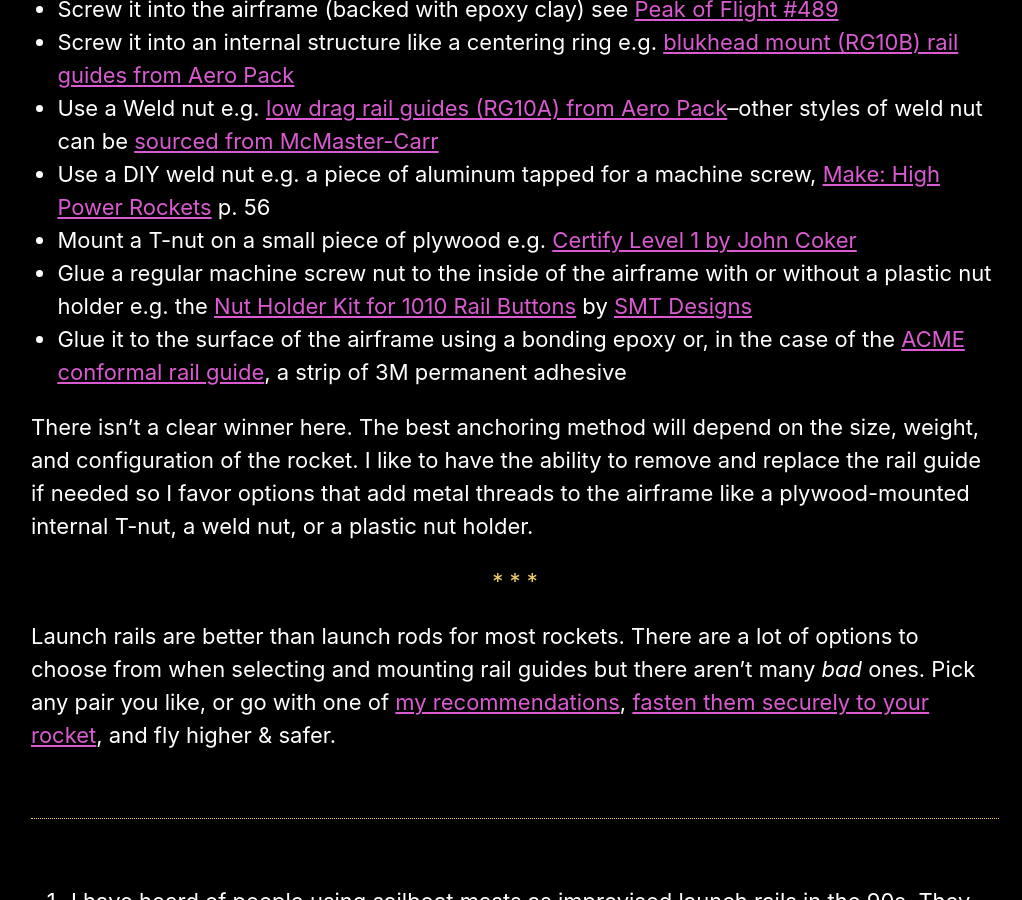
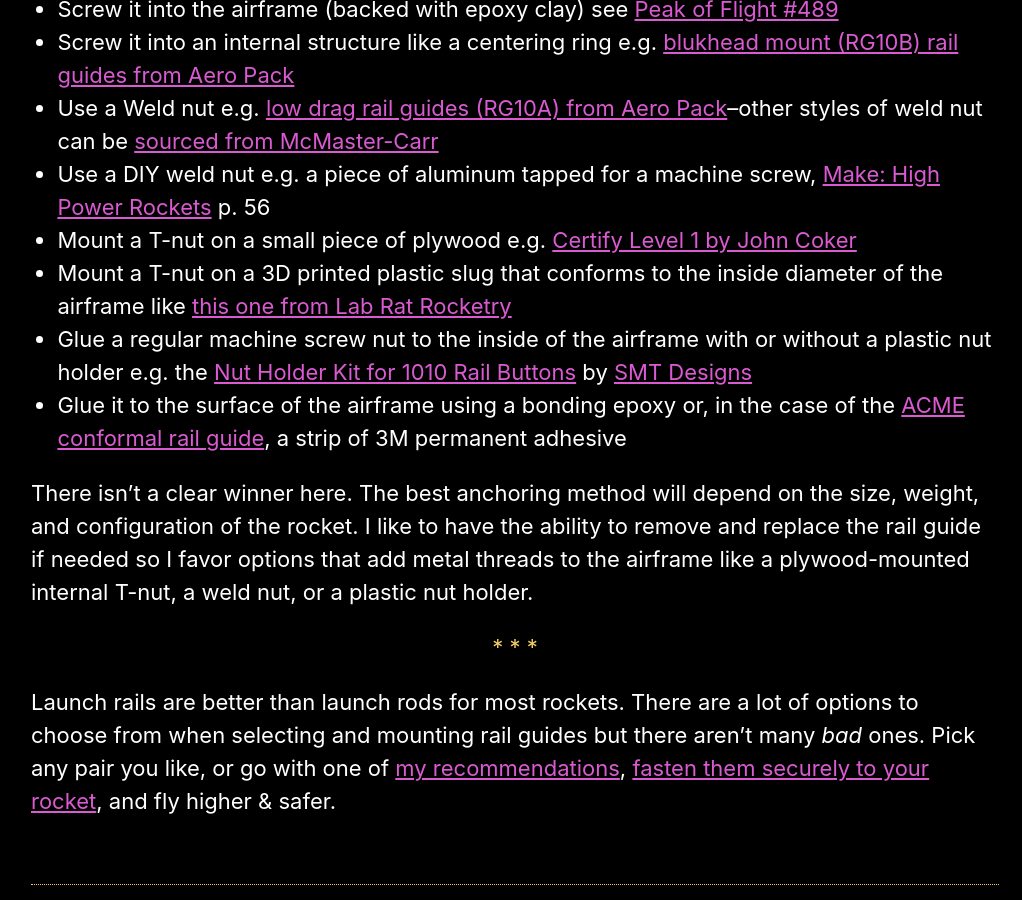
Before and after one commit to rocketlabdelta/rocketlabdelta.com, a Jekyll site: the page built from _posts/2020-06-21-rail-guides.md, in a window 1280 px wide and 900 px high, scrolled down 8234 px. Shown: the whole window, without its empty margins (125-1147 px from the left). Built offline with Jekyll 4.4.1, drawn with Linux system fonts in a browser that asks for light colours.

Commit message:
New mounting method
Mentioned here:
https://www.rocketryforum.com/threads/rail-buttons.160363/post-2017944

```diff
--- a/_posts/2020-06-21-rail-guides.md
+++ b/_posts/2020-06-21-rail-guides.md
@@ -138,6 +138,7 @@
 - Use a Weld nut e.g. [low drag rail guides (RG10A) from Aero Pack][27]--other styles of weld nut can be [sourced from McMaster-Carr][28]
 - Use a DIY weld nut e.g. a piece of aluminum tapped for a machine screw, [Make: High Power Rockets][29] p. 56
 - Mount a T-nut on a small piece of plywood e.g. [Certify Level 1 by John Coker][32]
+- Mount a T-nut on a 3D printed plastic slug that conforms to the inside diameter of the airframe like [this one from Lab Rat Rocketry][38]
 - Glue a regular machine screw nut to the inside of the airframe with or without a plastic nut holder e.g. the [Nut Holder Kit for 1010 Rail Buttons][31] by [SMT Designs][32]
 - Glue it to the surface of the airframe using a bonding epoxy or, in the case of the [ACME conformal rail guide][33], a strip of 3M permanent adhesive
 
```
Also changed, not shown: other parts of _posts/2020-06-21-rail-guides.md (+1 -0 lines).
